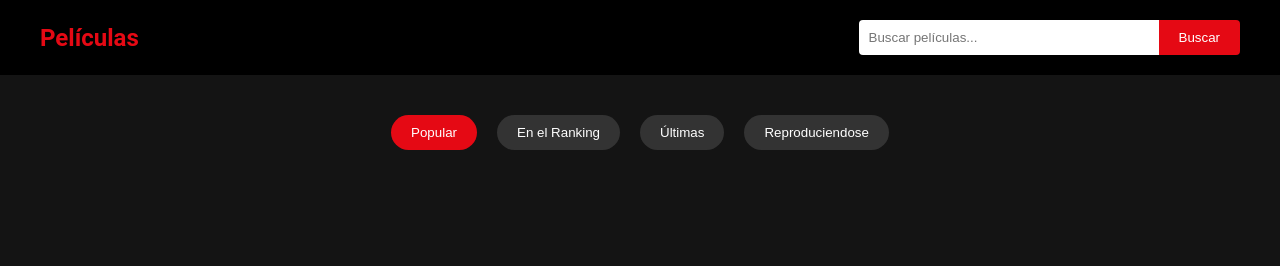
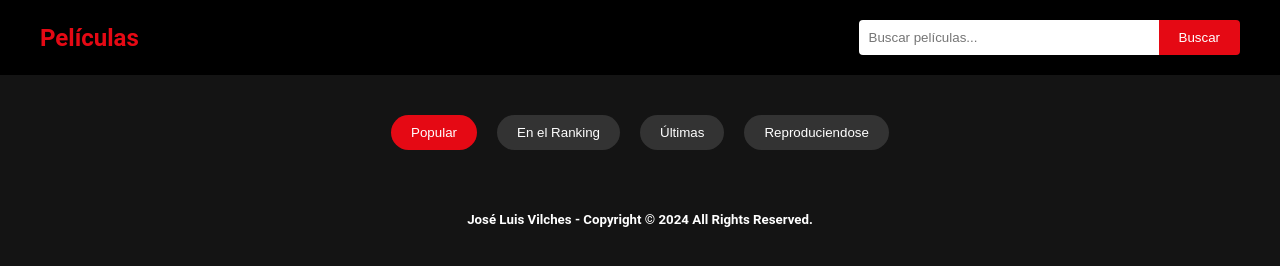
Before and after one commit to jlv-chino/app-peliculas, a plain HTML site: page index.html in a window 1280 px wide. Drawn offline with nearby package versions, Linux system fonts and the light colour scheme; no server answers.

Commit message:
Agregamos el footer

```diff
--- a/css/style.css
+++ b/css/style.css
@@ -162,3 +162,7 @@ body {
     text-decoration: none;
     cursor: pointer;
 }
+
+#footer {
+    text-align: center;
+}
--- a/index.html
+++ b/index.html
@@ -33,6 +33,10 @@
     </div>
   </div>
 
+  <footer id="footer">
+    <h5>José Luis Vilches - Copyright © 2024 All Rights Reserved.</h5>
+  </footer>
+
   <script src="https://cdn.jsdelivr.net/npm/axios/dist/axios.min.js"></script>
   <script src="js/script.js"></script>
 </body>
```
